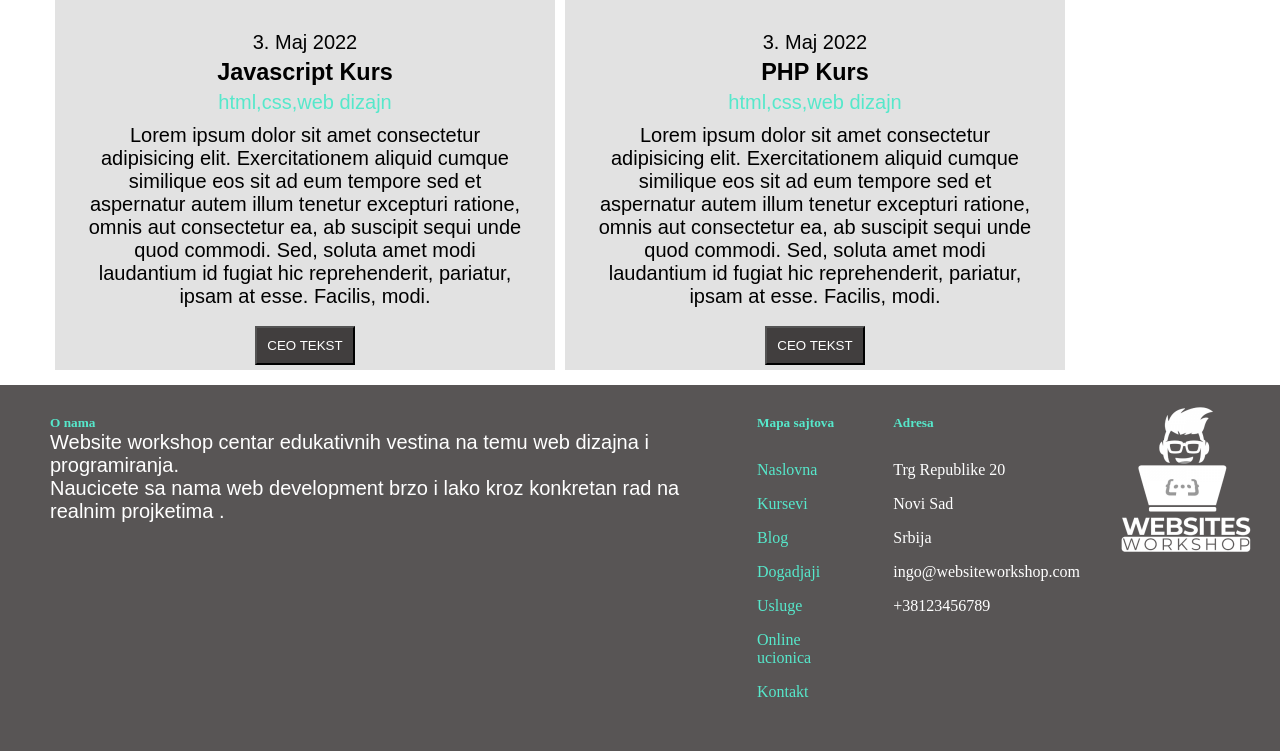
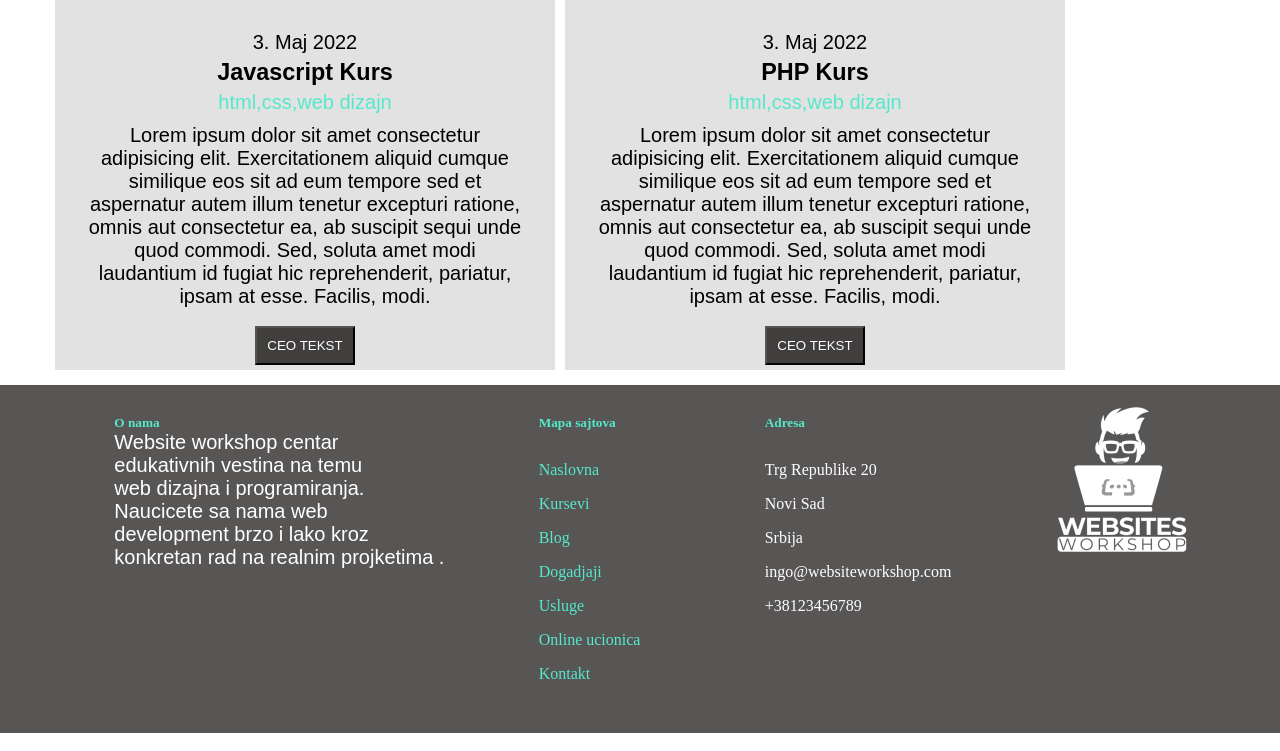
Before and after one commit to todorjr/WEBSHOPBLOG, a plain HTML site: page index.html in a window 1280 px wide. Shown: the part 1675-2426 px from the top of the page. Drawn offline with Linux system fonts and the light colour scheme; a web font is replaced by a local one.

Commit message:
Footer change

```diff
--- a/index.html
+++ b/index.html
@@ -164,8 +164,8 @@
       <div class="about">
         <h5>O nama</h5>
         <p class="webshop">
-          Website workshop centar edukativnih vestina na temu web dizajna i
-          programiranja.</br>Naucicete sa nama web development brzo i lako kroz konkretan rad na realnim projketima .
+          Website workshop centar<br> edukativnih vestina na temu<br> web dizajna i
+          programiranja.</br>Naucicete sa nama web <br>development brzo i lako kroz<br> konkretan rad na realnim projketima .
         </p>
       </div>
       <div class="map">
--- a/style.css
+++ b/style.css
@@ -125,6 +125,7 @@ footer {
   flex-direction: row;
   width: 100%;
   padding: 20px;
+  justify-content: space-evenly;
 }
 .adress-list-footer {
   color: white;
```
